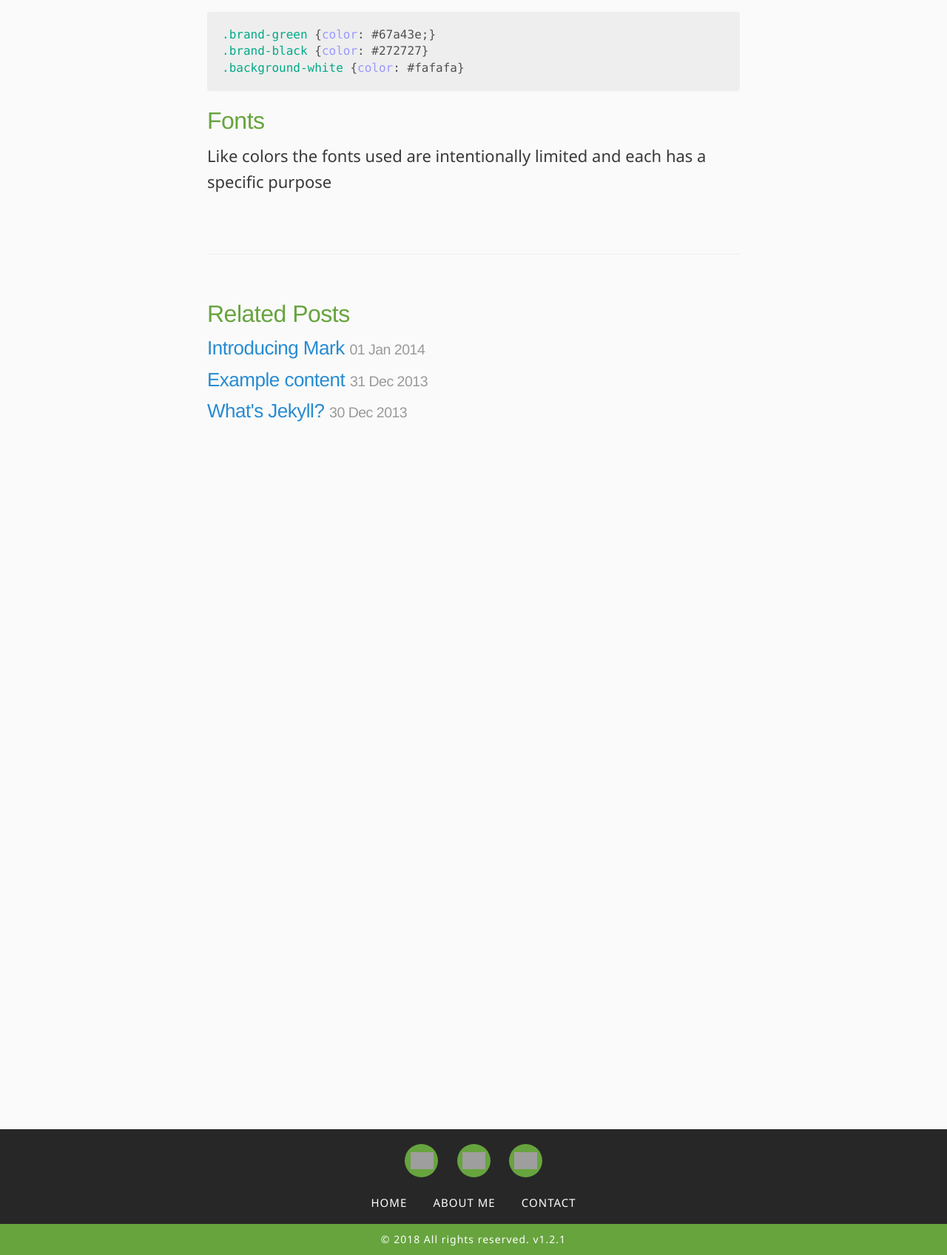
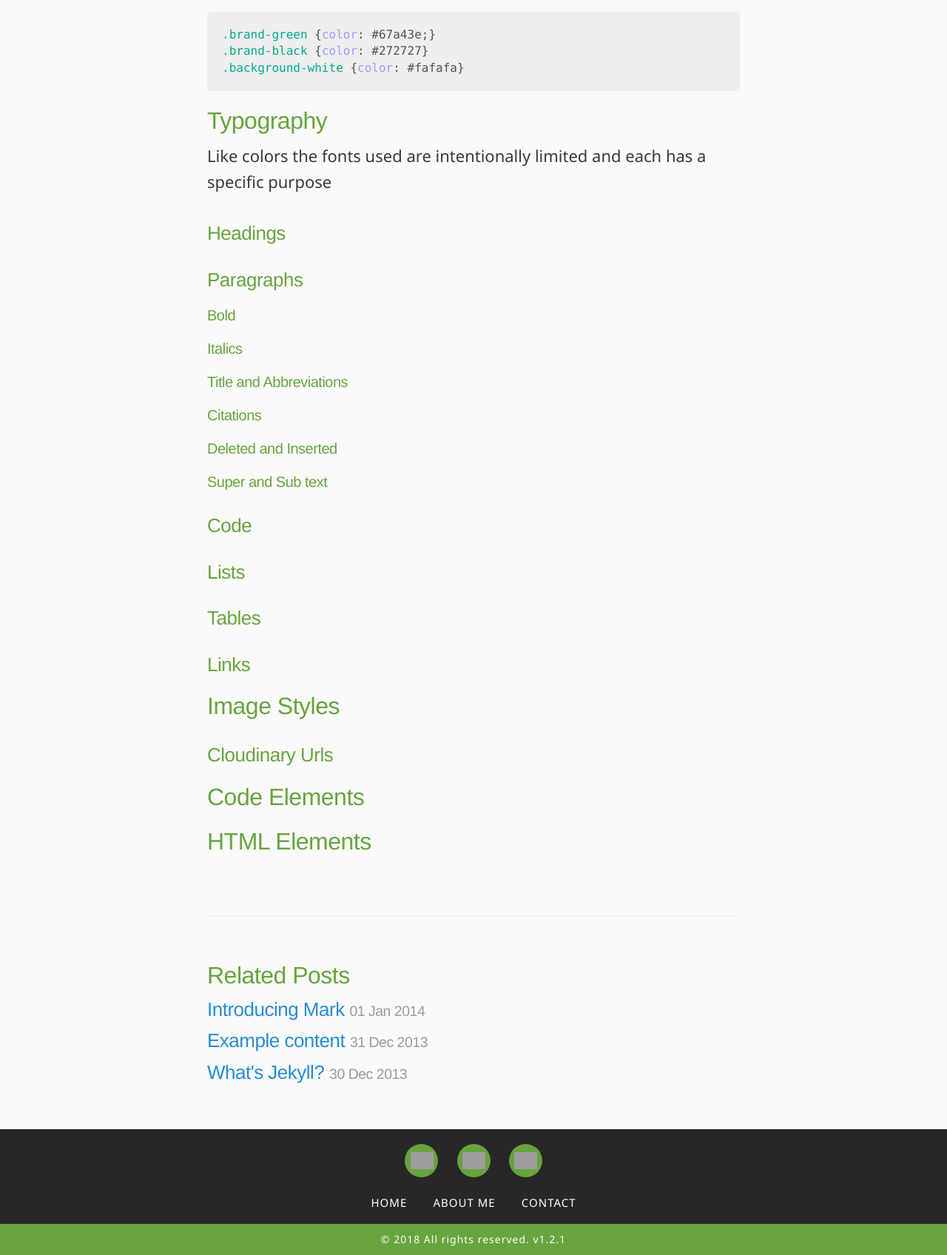
Before and after one commit to markthelefty/markthelefty.github.io, a Jekyll site: the page built from _posts/2018-07-30-theme-style-guide.markdown, in a window 1280 px wide. Shown: the part 945-2641 px from the top of the page at 74% size. Built offline with Jekyll 4.4.1, drawn with Linux system fonts in a browser that asks for light colours; some web fonts are replaced; our own code applies the rules of GitHub Pages for plain Markdown files; grey boxes are pictures that could not be loaded.

Commit message:
Updated Theme Style Guide

````diff
--- a/_posts/2018-07-30-theme-style-guide.markdown
+++ b/_posts/2018-07-30-theme-style-guide.markdown
@@ -14,5 +14,37 @@
 .background-white {color: #fafafa}
 ```
 
-## Fonts
+## Typography
 Like colors the fonts used are intentionally limited and each has a specific purpose
+
+### Headings
+
+### Paragraphs
+
+#### Bold
+
+#### Italics
+
+#### Title and Abbreviations
+
+#### Citations
+
+#### Deleted and Inserted
+
+#### Super and Sub text
+
+### Code
+
+### Lists
+
+### Tables
+
+### Links
+
+## Image Styles
+
+### Cloudinary Urls
+
+## Code Elements
+
+## HTML Elements
````
